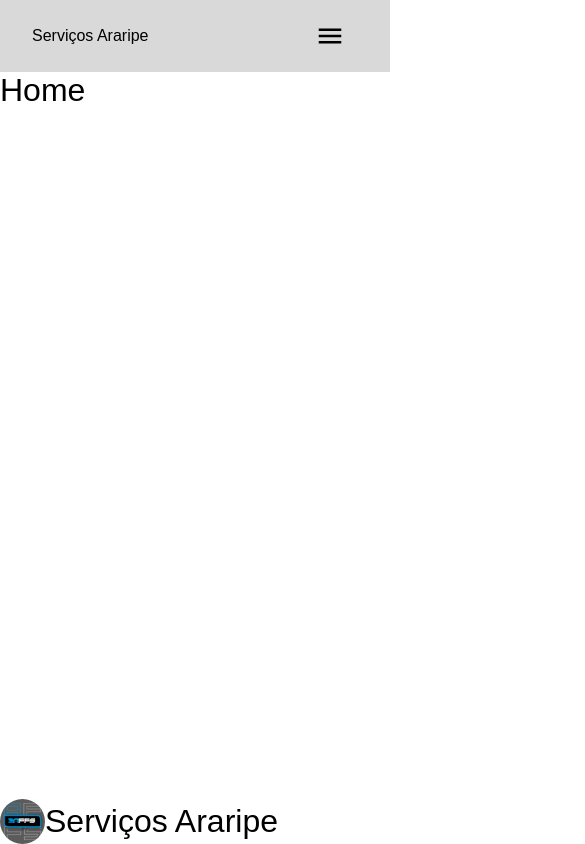
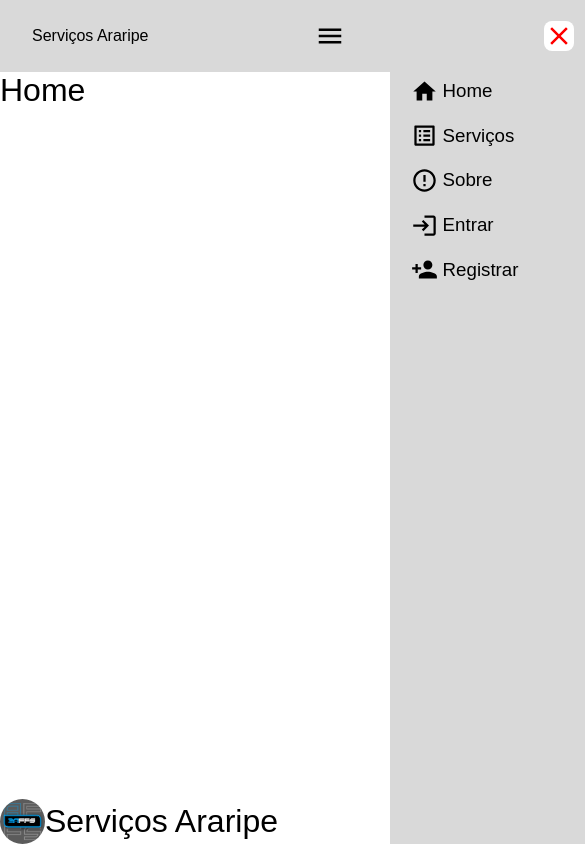
Before and after one commit to affs3a/projeto-social, a React (Vite) app in the folder client/: page / in a window 390 px wide. Shown: the whole page, 585 px wide, since content can reach past the window. Built offline with nearby package versions, Linux system fonts and the light colour scheme.

Commit message:
fix: i improved the style of the menu mobile

```diff
--- a/client/src/components/navegation/NavBar/components/MenuMobile/index.jsx
+++ b/client/src/components/navegation/NavBar/components/MenuMobile/index.jsx
@@ -1,5 +1,5 @@
 import { styled } from "styled-components"
-import { ListIcon, ErrorIcon, LoginIcon, ResgisterIcon, HomeIcon }
+import { ListIcon, ErrorIcon, LoginIcon, ResgisterIcon, HomeIcon, CloseIcon }
     from "/src/style/icons"
 import { Div, TitleLink, LinkRouter } from "/src/style/tags"
 
@@ -8,27 +8,17 @@ const DivMobile = styled(Div)`
     flex-direction: column;
     align-items: start;
     position: absolute;
-    height: calc(100vh - 72px);
+    height: 100vh;
     width: 70%;
     max-width: 200px;
     background: #D9D9D9;
-    top: 72px;
+    top: 0;
+    right: 0;
     padding: .5rem 1em;
     gap: .5rem;
-    right: ${props => props.visible ? "0px" : "-200px"};
-    animation: showMenu .4s;
-
-    @keyframes showMenu {
-        from {
-            opacity: 0;
-            width: 0;
-        }
-        to {
-            opacity: 1;
-            width: 70%;
-            max-width: 200px;
-        }
-    }
+    transform: translateX(${props => props.$visible ? "0px" : "200px"});
+    transition: all .7s;
+    z-index: 10;
 
     @media (min-width: 991px) {
         display: none;
@@ -36,9 +26,23 @@ const DivMobile = styled(Div)`
 
 `
 
-const MenuNav = () => {
+const MobileCloseIcon = styled(CloseIcon)`
+    align-self: self-end;
+    margin: 13px 0 14px;
+    border-radius: 8px;
+    background: white;
+    color: red;
+
+`
+
+
+const MenuNav = ({ $menuVisible, setMenuVisible }) => {
+
+    const showMenuClose = () => setMenuVisible(!$menuVisible)
+
     return (
-        <DivMobile display={"true"} visible>
+        <DivMobile $visible={$menuVisible} >
+            <MobileCloseIcon onClick={showMenuClose} fontSize={"30px"} />
             <LinkRouter
                 to={'/'}
                 $flex={true}
--- a/client/src/components/navegation/NavBar/index.jsx
+++ b/client/src/components/navegation/NavBar/index.jsx
@@ -33,7 +33,9 @@ const ButtonMenu = styled(Button)`
 const NavBar = () => {
 
     const [menuVisible, setMenuVisible] = useState(false)
-    const showMenu = () => setMenuVisible(!menuVisible)
+    const showMenu = () => {
+        setMenuVisible(!menuVisible)
+    }
 
     return (
         <Header>
@@ -45,7 +47,7 @@ const NavBar = () => {
                     fontSize={"30px"}
                 />
             </ButtonMenu>
-            {menuVisible && <MenuMobile visible={menuVisible} />}
+            <MenuMobile $menuVisible={menuVisible} setMenuVisible={setMenuVisible} />
             <MenuDesktop />
         </Header>
     )
--- a/client/src/style/icons/index.jsx
+++ b/client/src/style/icons/index.jsx
@@ -1,5 +1,5 @@
 import { styled } from "styled-components"
-import { ListAlt, ErrorOutline, Login, Menu, PersonAdd, Home }
+import { ListAlt, ErrorOutline, Login, Menu, PersonAdd, Home, Close }
     from '@mui/icons-material';
 
 export const ListIcon = styled(ListAlt)`
@@ -22,6 +22,12 @@ export const HomeIcon = styled(Home)`
     color: ${props => props.color};
 `
 
+export const CloseIcon = styled(Close)`
+    font-size: ${props => props.fontSize};
+    color: ${props => props.color};
+    cursor: pointer;
+`
+
 export const MenuIcon = styled(Menu)`
     font-size: ${props => props.fontSize};
     color: ${props => props.color};
```
